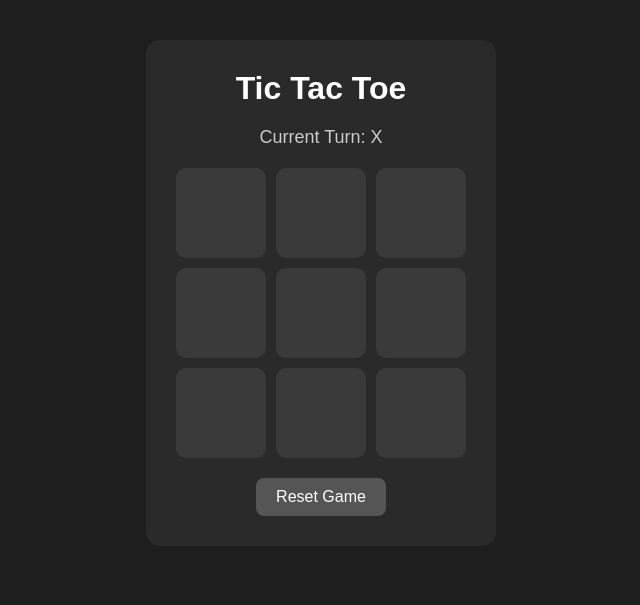
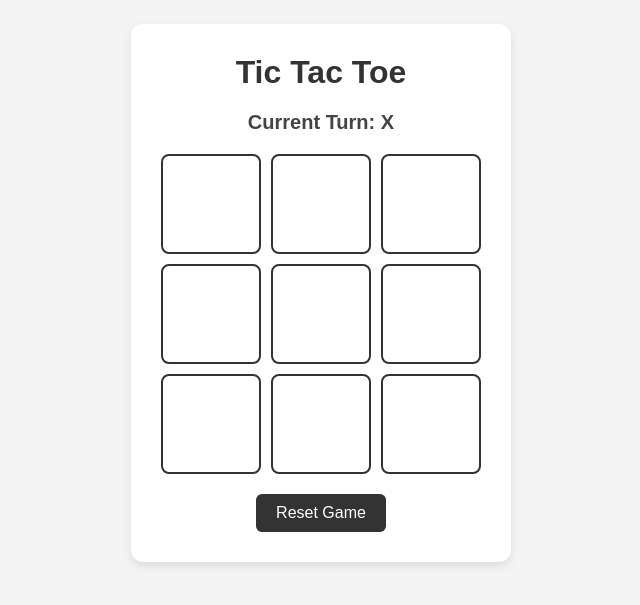
Before and after one commit to VirajKhambekar-09/Tic-Tac-Toe-Game, a React app: page / in a window 1280 px wide. Shown: the part 107-712 px from the top of the page, without its empty margins (319-959 px from the left). Built offline with nearby package versions, Linux system fonts and the light colour scheme; the HTML template or start-up script is replaced by a standard one.

Commit message:
Update UI

```diff
--- a/src/index.css
+++ b/src/index.css
@@ -6,67 +6,66 @@
 }
 
 body {
-  background: #1e1e1e;
+  background-color: #f4f4f4;
   min-height: 100vh;
   display: flex;
   justify-content: center;
   align-items: center;
-  color: white;
 }
 
 .app {
-  background: #2a2a2a;
+  text-align: center;
+  background: white;
   padding: 30px;
-  border-radius: 14px;
-  text-align: center;
-  width: 350px;
+  border-radius: 12px;
+  box-shadow: 0 4px 10px rgba(0, 0, 0, 0.1);
 }
 
 h1 {
   margin-bottom: 20px;
-  color: #ffffff;
+  color: #333;
 }
 
 .status {
   margin-bottom: 20px;
-  font-size: 18px;
-  color: #cccccc;
+  font-size: 20px;
+  font-weight: bold;
+  color: #444;
 }
 
 .board {
   display: grid;
-  grid-template-columns: repeat(3, 90px);
+  grid-template-columns: repeat(3, 100px);
   gap: 10px;
   justify-content: center;
   margin-bottom: 20px;
 }
 
 .square {
-  width: 90px;
-  height: 90px;
-  border: none;
-  border-radius: 10px;
-  background: #3a3a3a;
-  color: white;
-  font-size: 32px;
+  width: 100px;
+  height: 100px;
+  font-size: 35px;
   font-weight: bold;
+  border: 2px solid #333;
+  background: white;
   cursor: pointer;
+  border-radius: 8px;
 }
 
 .square:hover {
-  background: #4a4a4a;
+  background: #eaeaea;
 }
 
 .reset-btn {
   padding: 10px 20px;
   border: none;
-  border-radius: 8px;
-  background: #555;
+  background: #333;
   color: white;
+  border-radius: 6px;
   cursor: pointer;
   font-size: 16px;
 }
 
 .reset-btn:hover {
-  background: #666;
+  background: #555;
 }
```
